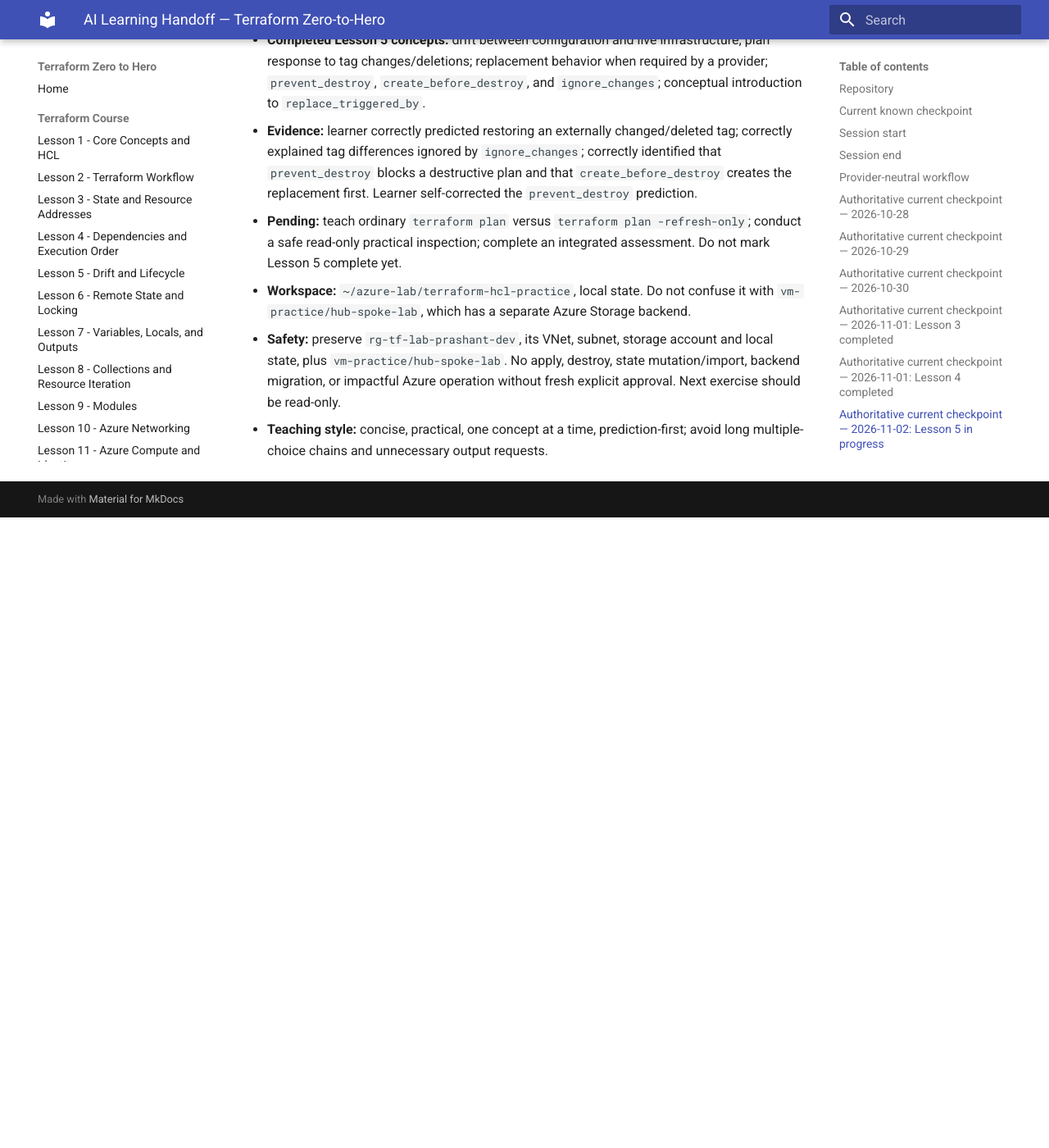
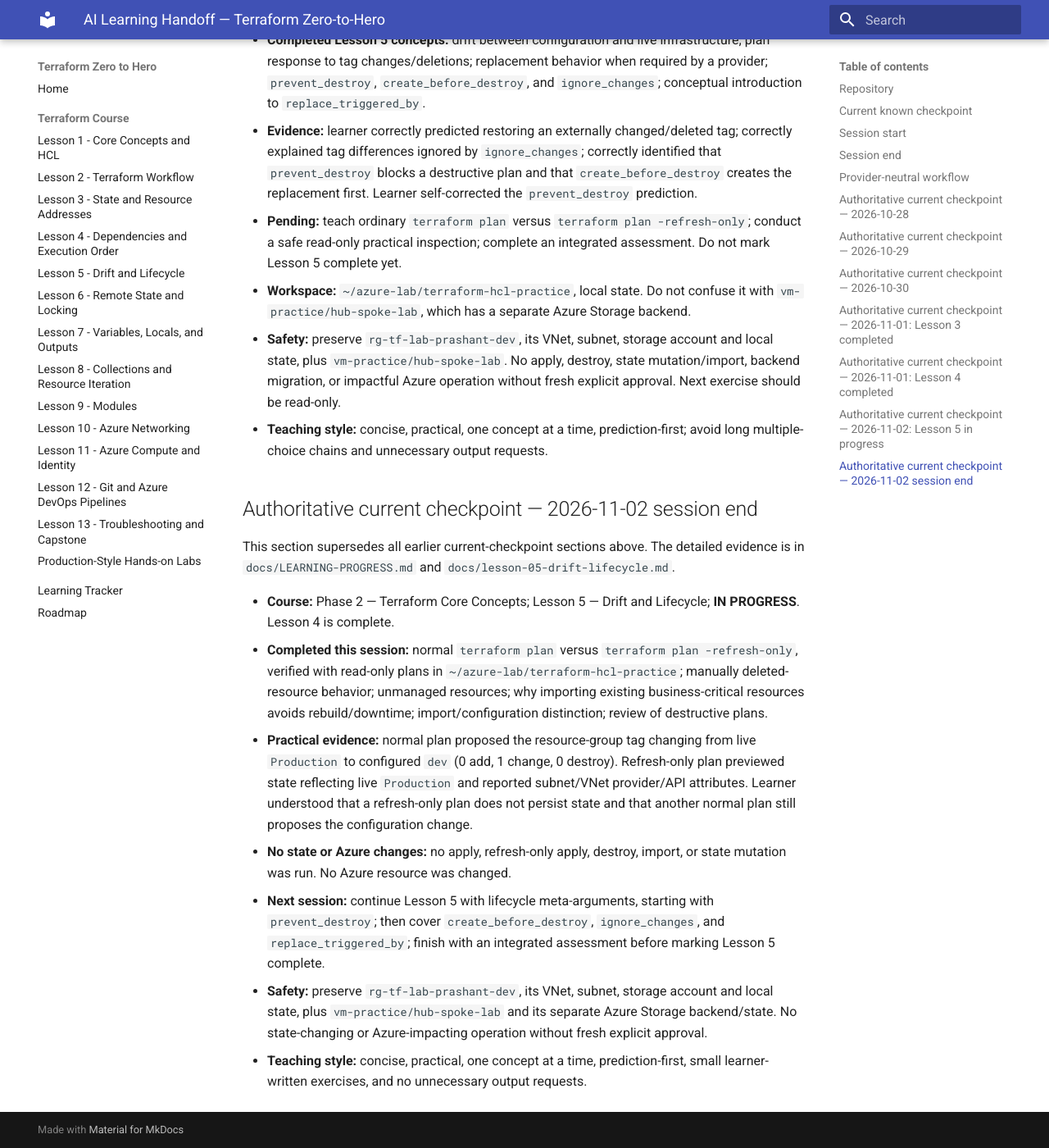
Before and after one commit to pshewale-dev/terraform-azure-lab, an MkDocs documentation site: the page built from docs/AI-LEARNING-HANDOFF.md, in a window 1280 px wide and 1400 px high, scrolled down 6205 px. Shown: the whole window at 82% size. Built offline with MkDocs 1.6.1 and Material for MkDocs 9.7.7, drawn with Linux system fonts in a browser that asks for light colours; before the commit the page ends 6836 px from its top, so only the background shows below that.

Commit message:
Update Terraform AI learning handoff

```diff
--- a/docs/AI-LEARNING-HANDOFF.md
+++ b/docs/AI-LEARNING-HANDOFF.md
@@ -116,3 +116,16 @@ This section supersedes earlier current-checkpoint sections above. The canonical
 - **Workspace:** `~/azure-lab/terraform-hcl-practice`, local state. Do not confuse it with `vm-practice/hub-spoke-lab`, which has a separate Azure Storage backend.
 - **Safety:** preserve `rg-tf-lab-prashant-dev`, its VNet, subnet, storage account and local state, plus `vm-practice/hub-spoke-lab`. No apply, destroy, state mutation/import, backend migration, or impactful Azure operation without fresh explicit approval. Next exercise should be read-only.
 - **Teaching style:** concise, practical, one concept at a time, prediction-first; avoid long multiple-choice chains and unnecessary output requests.
+
+
+## Authoritative current checkpoint — 2026-11-02 session end
+
+This section supersedes all earlier current-checkpoint sections above. The detailed evidence is in `docs/LEARNING-PROGRESS.md` and `docs/lesson-05-drift-lifecycle.md`.
+
+- **Course:** Phase 2 — Terraform Core Concepts; Lesson 5 — Drift and Lifecycle; **IN PROGRESS**. Lesson 4 is complete.
+- **Completed this session:** normal `terraform plan` versus `terraform plan -refresh-only`, verified with read-only plans in `~/azure-lab/terraform-hcl-practice`; manually deleted-resource behavior; unmanaged resources; why importing existing business-critical resources avoids rebuild/downtime; import/configuration distinction; review of destructive plans.
+- **Practical evidence:** normal plan proposed the resource-group tag changing from live `Production` to configured `dev` (0 add, 1 change, 0 destroy). Refresh-only plan previewed state reflecting live `Production` and reported subnet/VNet provider/API attributes. Learner understood that a refresh-only plan does not persist state and that another normal plan still proposes the configuration change.
+- **No state or Azure changes:** no apply, refresh-only apply, destroy, import, or state mutation was run. No Azure resource was changed.
+- **Next session:** continue Lesson 5 with lifecycle meta-arguments, starting with `prevent_destroy`; then cover `create_before_destroy`, `ignore_changes`, and `replace_triggered_by`; finish with an integrated assessment before marking Lesson 5 complete.
+- **Safety:** preserve `rg-tf-lab-prashant-dev`, its VNet, subnet, storage account and local state, plus `vm-practice/hub-spoke-lab` and its separate Azure Storage backend/state. No state-changing or Azure-impacting operation without fresh explicit approval.
+- **Teaching style:** concise, practical, one concept at a time, prediction-first, small learner-written exercises, and no unnecessary output requests.
```
